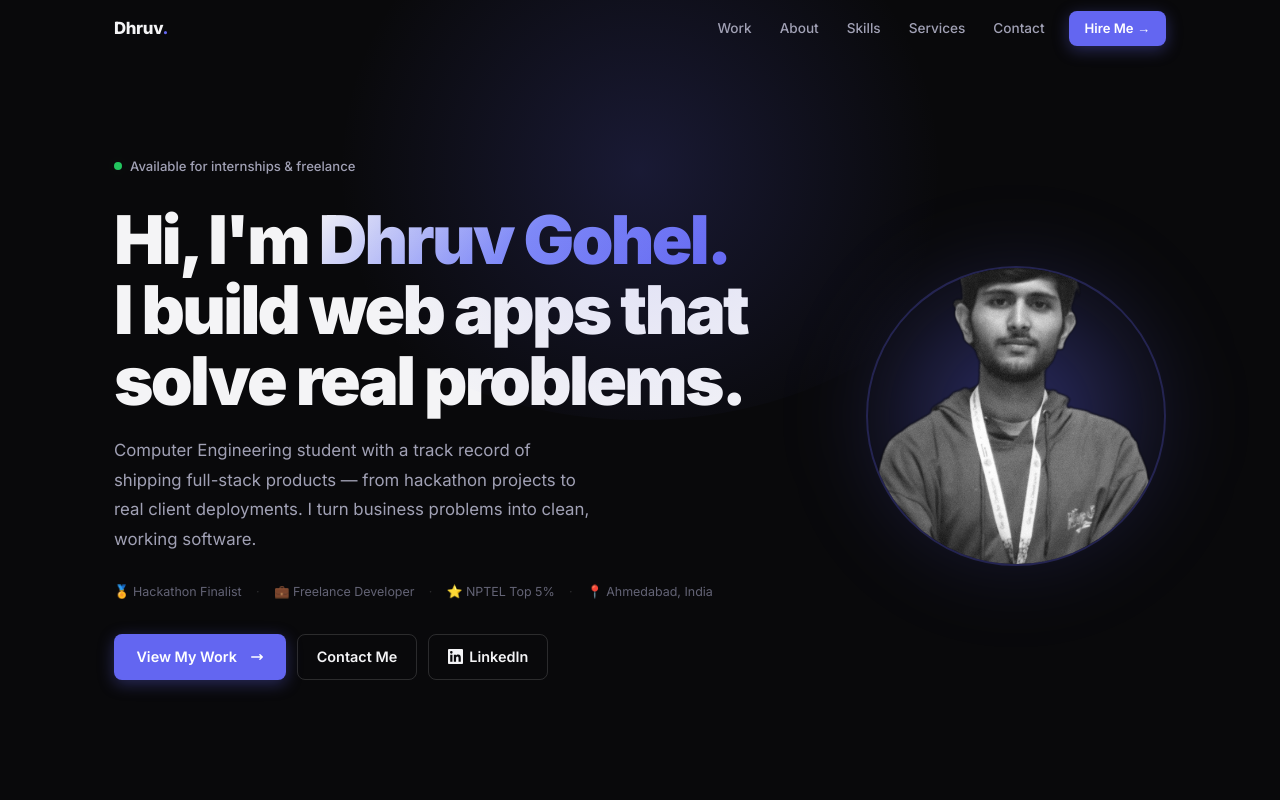
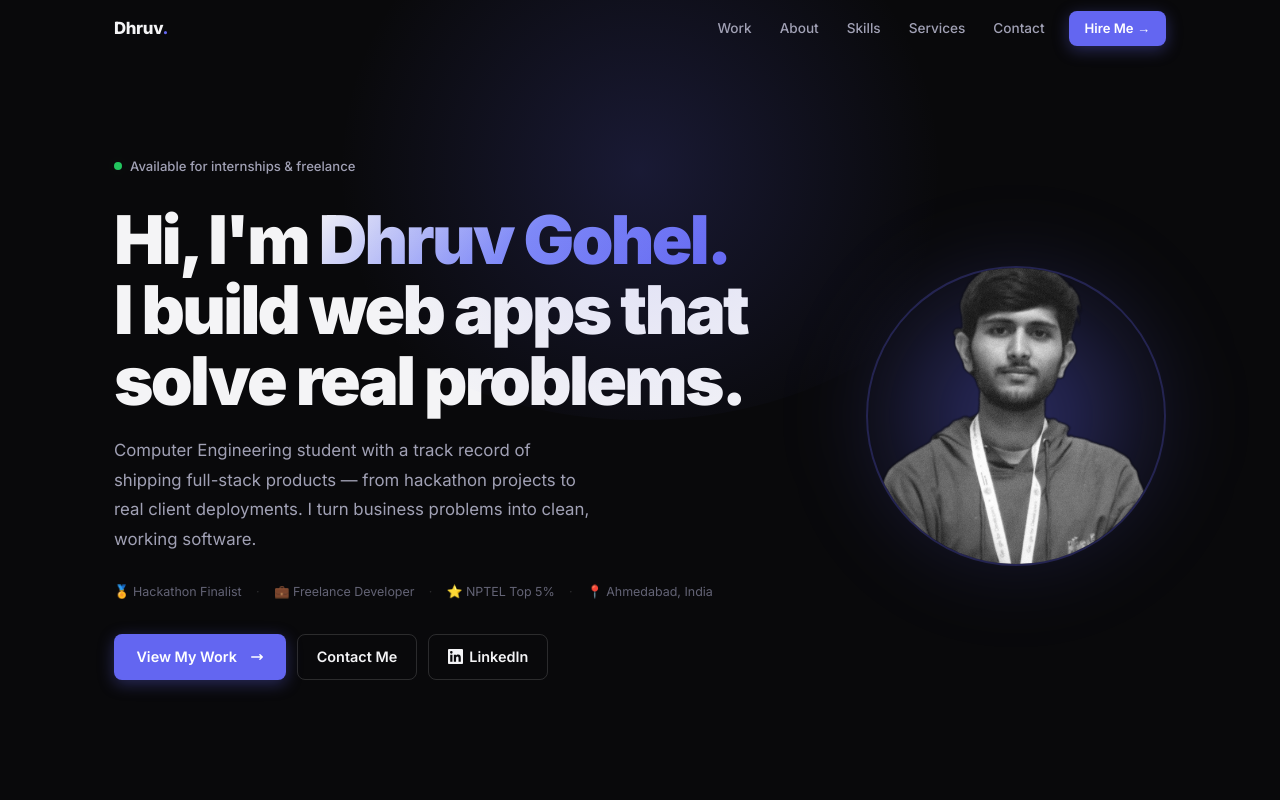
Before and after one commit to DhruvGohel46/portfolio, a Next.js app: page / in a window 1280 px wide. Shown: the top 800 px of the page. Built offline with nearby package versions, Linux system fonts and the light colour scheme.

Commit message:
Update Hero.js

```diff
--- a/components/Hero.js
+++ b/components/Hero.js
@@ -158,7 +158,7 @@ export default function Hero() {
                 style={{
                   borderRadius: '50%',
                   objectFit: 'cover',
-                  objectPosition: 'center center',
+                  objectPosition: '50% 15%',
                   border: '2px solid rgba(99,102,241,0.25)',
                   display: 'block',
                 }}
```
